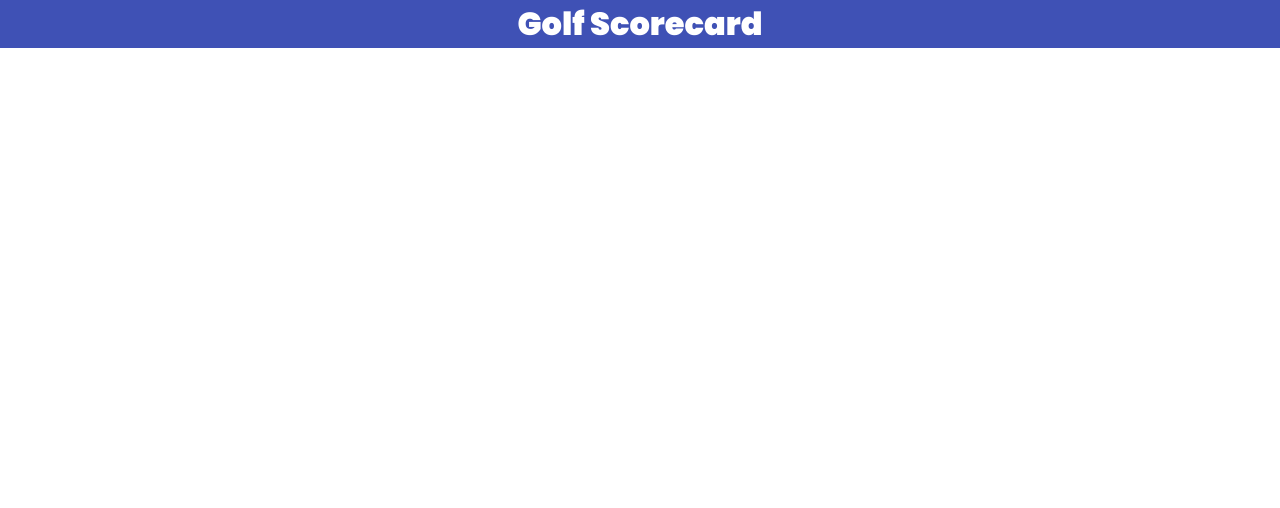
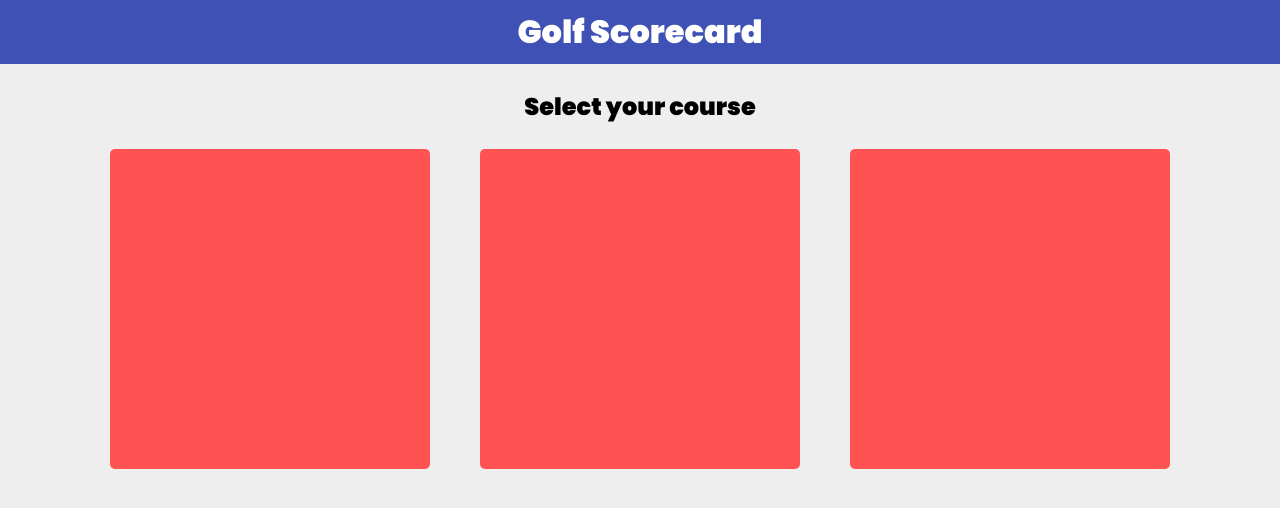
Before and after one commit to creamyramen/golf, a plain HTML site: page index.html in a window 1280 px wide. Drawn offline with Linux system fonts and the light colour scheme; no server answers.

Commit message:
more change

```diff
--- a/index.html
+++ b/index.html
@@ -10,6 +10,23 @@
     <nav>
         <h1>Golf Scorecard</h1>
     </nav>
+    <main>
+        <h1>Select your course</h1>
+        <div class="wrap">
+            <div class="course c0">
+                <img src="" alt="">
+                <p></p>
+            </div>
+            <div class="course c1">
+                <img src="" alt="">
+                <p></p>
+            </div>
+            <div class="course c2">
+                <img src="" alt="">
+                <p></p>
+            </div>
+        </div>
+    </main>
 </body>
 <script src="main.js"></script>
 
--- a/main.js
+++ b/main.js
@@ -0,0 +1,14 @@
+let http = new XMLHttpRequest();
+http.onreadystatechange = function() {
+    if (this.readyState == 4 && this.status == 200) {
+        let info = JSON.parse(this.responseText);
+        for (let i = 0; i <= 2; i++) {
+            console.log(i);
+            let target = document.querySelector(`.c${i}`);
+            target.querySelector("img").src = info.courses[i].image;
+            target.querySelector("p").innerHTML = info.courses[i].name;
+        }
+    }
+};
+http.open("GET", "https://golf-courses-api.herokuapp.com/courses", true);
+http.send();
--- a/style.scss
+++ b/style.scss
@@ -8,10 +8,50 @@ body {
 
 nav {
     background-color: $blue;
+    height: 4em;
     h1 {
         text-align: center;
         margin: 0;
         color: white;
         font-size: 2em;
+        line-height: 2em;
     }
 }
+
+main {
+    background-color: #eee;
+    padding: 25px;
+    min-height: calc(100vh - 4em - 50px);
+    h1 {
+        margin: 0;
+        text-align: center;
+        font-size: 1.5em;
+    }
+    .wrap {
+        display: flex;
+        flex-wrap: wrap;
+        justify-content: center;
+        align-items: center;
+        width: calc(100vw - 50px);
+        .course {
+            cursor: pointer;
+            background-color: $red;
+            min-width: 300px;
+            min-height: 300px;
+            width: 25vw;
+            height: 25vw;
+            margin: 25px;
+            overflow: hidden;
+            border-radius: 5px;
+            p {
+                color: white;
+                text-align: center;
+                margin: 0;
+                margin-top: calc(9% - 1em);
+            }
+            img {
+                height: 80%;
+            }
+        }
+    }
+}
```
Also changed, not shown: style.css, 1 other file.
